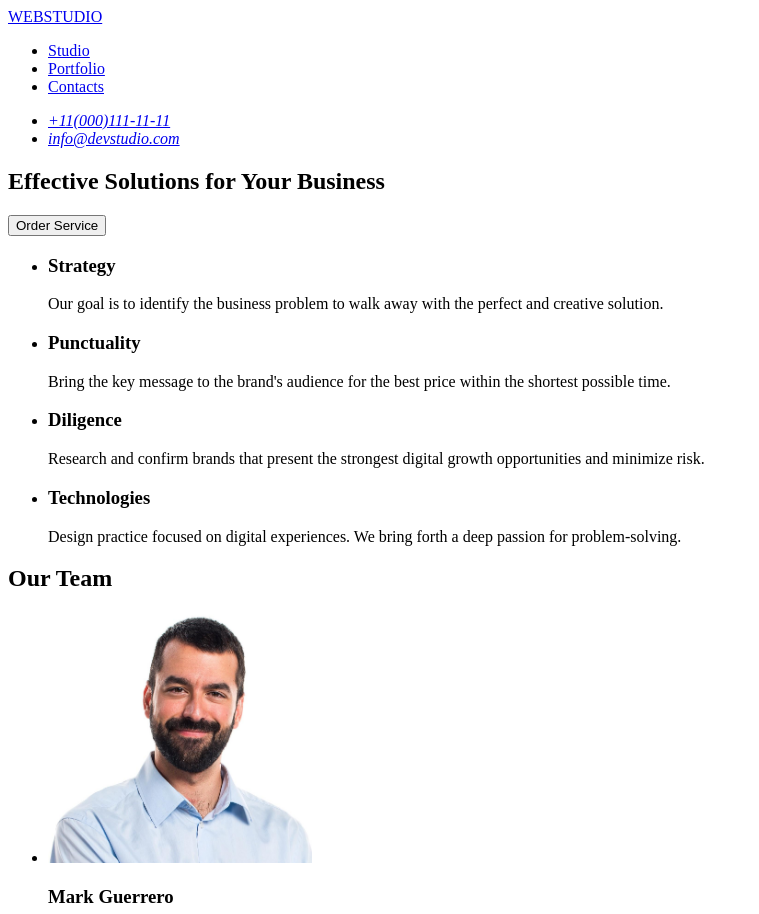
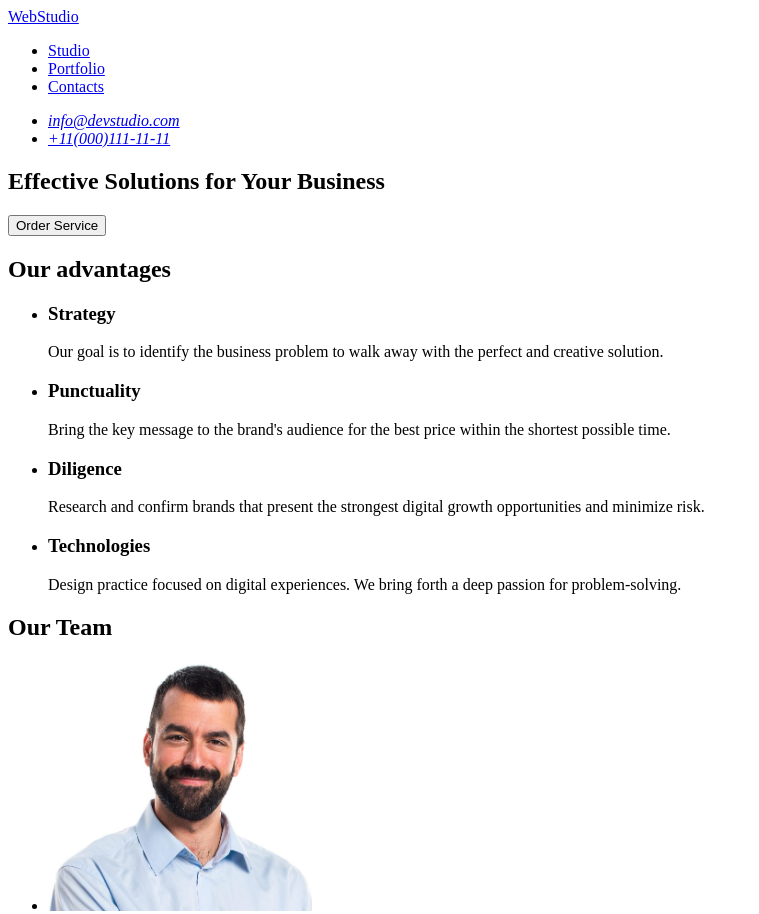
Before and after one commit to whynotphrog/goit-markup-hw-01, a plain HTML site: page index.html in a window 1280 px wide. Shown: the top 914 px of the page, without its empty margins (0-759 px from the left). Drawn offline with Linux system fonts and the light colour scheme.

Commit message:
add index.html

```diff
--- a/index.html
+++ b/index.html
@@ -8,7 +8,7 @@
   <body>
     <header>
       <nav>
-        <a href="./index.html">WEBSTUDIO</a>
+        <a href="./index.html">WebStudio</a>
         <ul>
           <li><a href="#studio">Studio</a></li>
           <li><a href="#portfolio">Portfolio</a></li>
@@ -17,8 +17,8 @@
       </nav>
       <address>
         <ul>
+          <li><a href="mailto:info@devstudio.com">info@devstudio.com</a></li>
           <li><a href="tel:+110001111111">+11(000)111-11-11</a></li>
-          <li><a href="mailto:info@devstudio.com">info@devstudio.com</a></li>
         </ul>
       </address>
     </header>
@@ -28,6 +28,7 @@
         <button type="button">Order Service</button>
       </section>
       <section>
+        <h2>Our advantages</h2>
         <ul>
           <li>
             <h3>Strategy</h3>
@@ -98,7 +99,7 @@
       </section>
     </main>
     <footer>
-      <a href="./index.html">WEBSTUDIO</a>
+      <a href="./index.html">WebStudio</a>
       <p>
         Increase the flow of customers and sales for your business with digital
         marketing & growth solutions.
```
